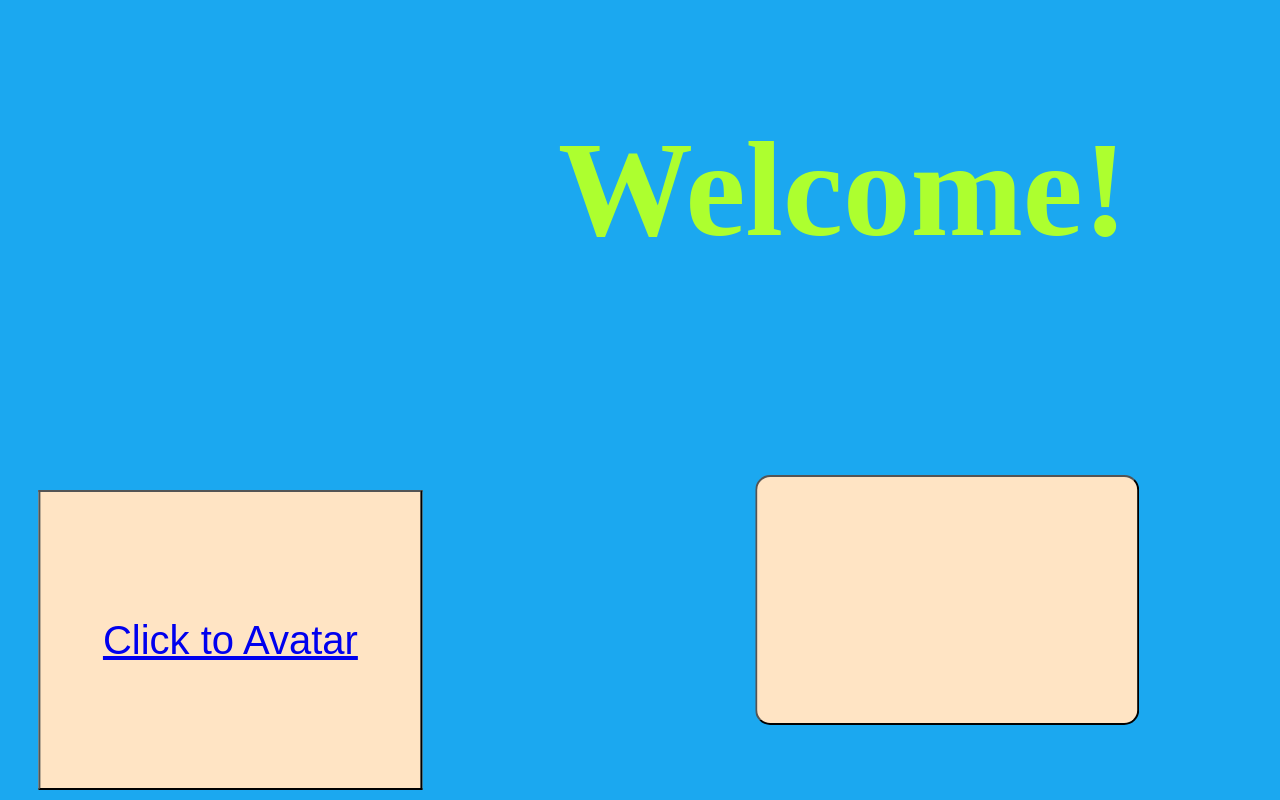
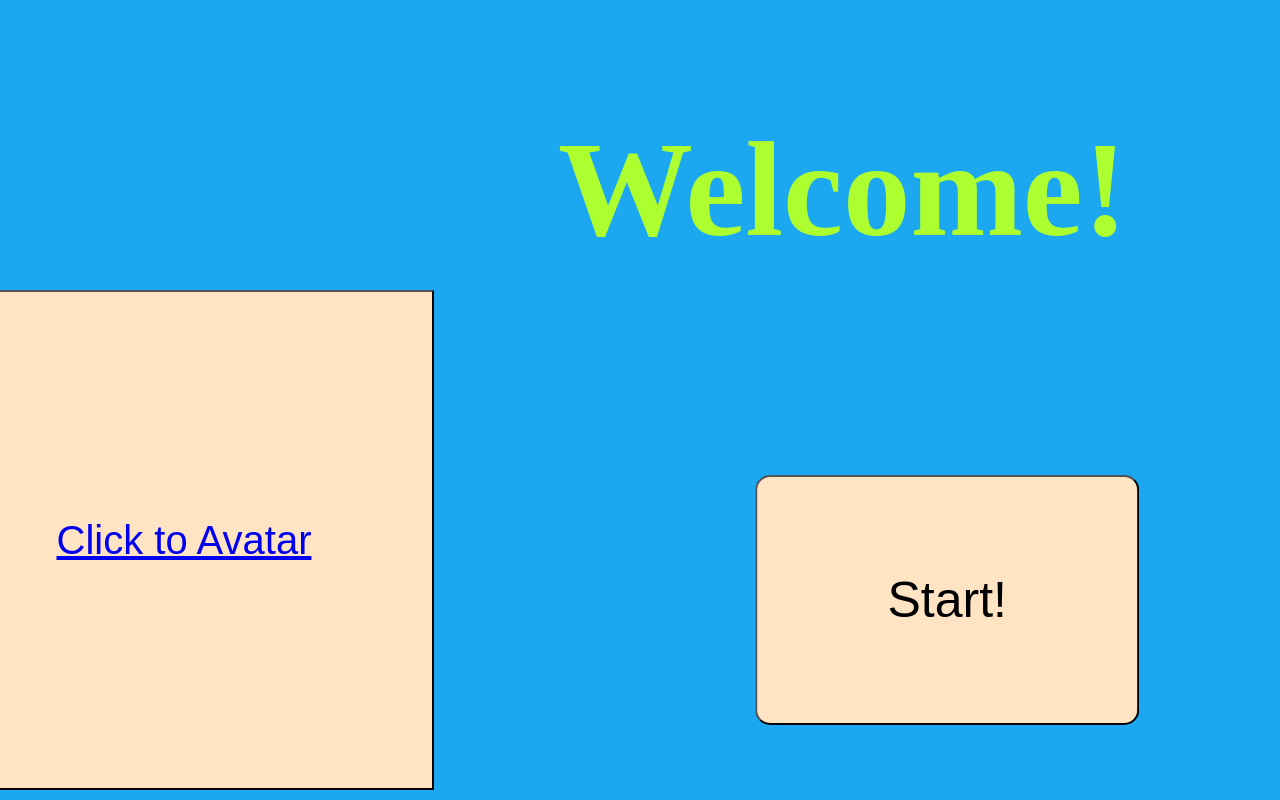
Before and after one commit to safeCCHS/safecchs.github.io, a plain HTML site: page index.html in a window 1280 px wide. Drawn offline with Linux system fonts and the light colour scheme.

Commit message:
stzrt/contunue button now works!

```diff
--- a/index.html
+++ b/index.html
@@ -1,5 +1,6 @@
 
 <!DOCTYPE html>
+<html>
 <head>
     <title>Welcome Screen</title>
     <script src="js/anime.min.js"></script>
@@ -20,18 +21,16 @@
     <body background="bluePlaceholder.jpg">
 
     <script>
-      document.onload=increaseFNn();
+      document.onload=increaseFn();
     </script>
-</body>
-</html>
 
 
-<html>
   <button type="button"  id ="startButton"> </button>
 
   <script>
     document.onload = displayText();
   </script>
 
+</body>
 
 </html>
--- a/js/main.js
+++ b/js/main.js
@@ -15,16 +15,15 @@ function increaseFn() {
 
 function displayText(){
 
-    if(empty){
+    let savePoint = localStorage.getItem("left off");
+    let display = "Start!"
+
+    if(savePoint == null){
         localStorage.setItem("left off", "WelcomePage")
     }
 
 
-    let savePoint= localStorage.getItem("left off");
-
-    let display = "Start!"
-
-    if (savePoint != "WelcomePage"){
+    if (savePoint != null & savePoint != "WelcomePage"){
         // then the button says continue
         display = "Continue!"
 
@@ -32,6 +31,7 @@ function displayText(){
 
         // set button link to the page saved in memory
     }
+
     document.getElementById("startButton").innerText = display
 
 
```
